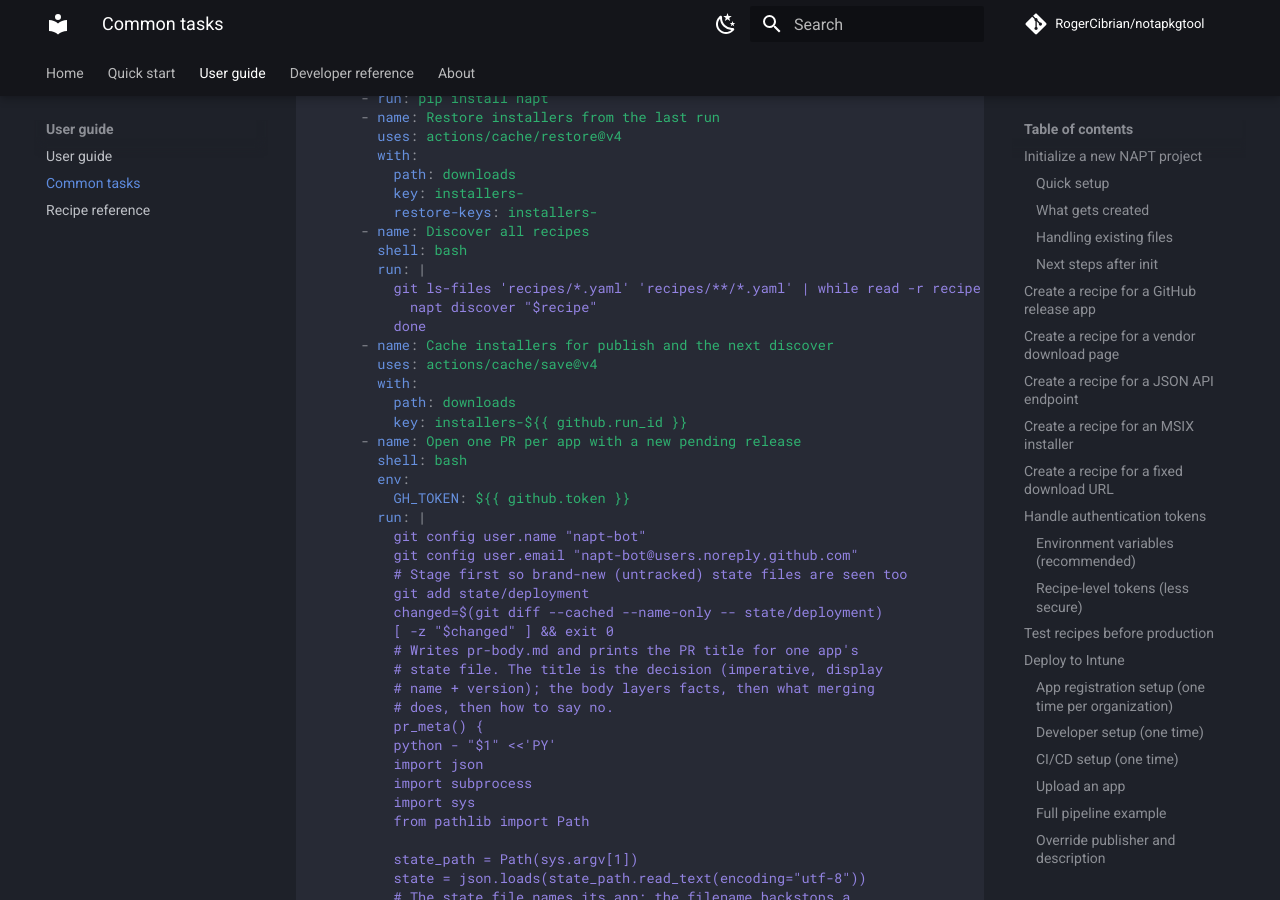
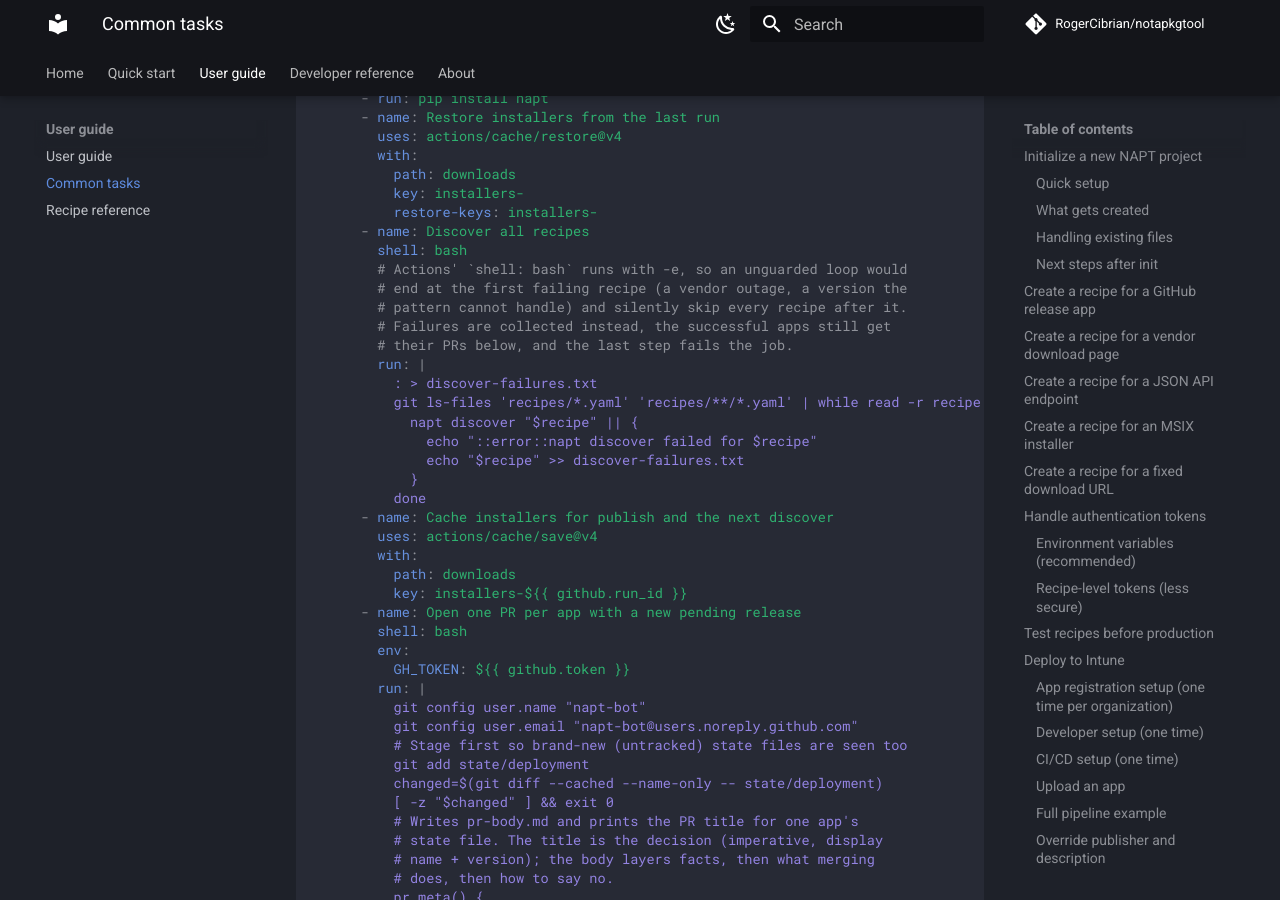
Before and after one commit to RogerCibrian/notapkgtool, an MkDocs documentation site: the page built from docs/common-tasks.md, in a window 1280 px wide and 900 px high, scrolled down 18469 px. Built offline with MkDocs 1.6.1 and Material for MkDocs 9.7.7, drawn with Linux system fonts in a browser that asks for light colours; comment, search, counter and statistics services are not loaded; some of the changed text lies outside the part shown.

Commit message:
docs: Keep the discover workflow going past a failure (#136)
Actions runs shell: bash with -e, so the reference discover loop ended
at the first failing recipe and silently skipped every recipe after it.
The loop now records each failure, the successful apps still get their
publish PRs, and a final step fails the run with each failed recipe
annotated on the run summary.

````diff
--- a/docs/common-tasks.md
+++ b/docs/common-tasks.md
@@ -954,9 +954,18 @@
           restore-keys: installers-
       - name: Discover all recipes
         shell: bash
+        # Actions' `shell: bash` runs with -e, so an unguarded loop would
+        # end at the first failing recipe (a vendor outage, a version the
+        # pattern cannot handle) and silently skip every recipe after it.
+        # Failures are collected instead, the successful apps still get
+        # their PRs below, and the last step fails the job.
         run: |
+          : > discover-failures.txt
           git ls-files 'recipes/*.yaml' 'recipes/**/*.yaml' | while read -r recipe; do
-            napt discover "$recipe"
+            napt discover "$recipe" || {
+              echo "::error::napt discover failed for $recipe"
+              echo "$recipe" >> discover-failures.txt
+            }
           done
       - name: Cache installers for publish and the next discover
         uses: actions/cache/save@v4
@@ -1067,7 +1076,19 @@
               || gh pr edit "napt/discover-$app" \
                 --title "$title" --body-file pr-body.md
           done
-```
+      - name: Fail the run if any recipe failed to discover
+        shell: bash
+        run: |
+          [ -s discover-failures.txt ] || exit 0
+          echo "Discovery failed for:"
+          cat discover-failures.txt
+          exit 1
+```
+
+One recipe's failure does not hold up the others: the discover step records
+it, the PR step still opens publish PRs for every app that did discover a new
+release, and the final step fails the run so the failure is not missed.
+Each failed recipe is also annotated on the run summary.
 
 ### Workflow 2: publish (on merge of a publish PR)
 
````
Also changed, not shown: docs/changelog.md (+5 -0 lines).
